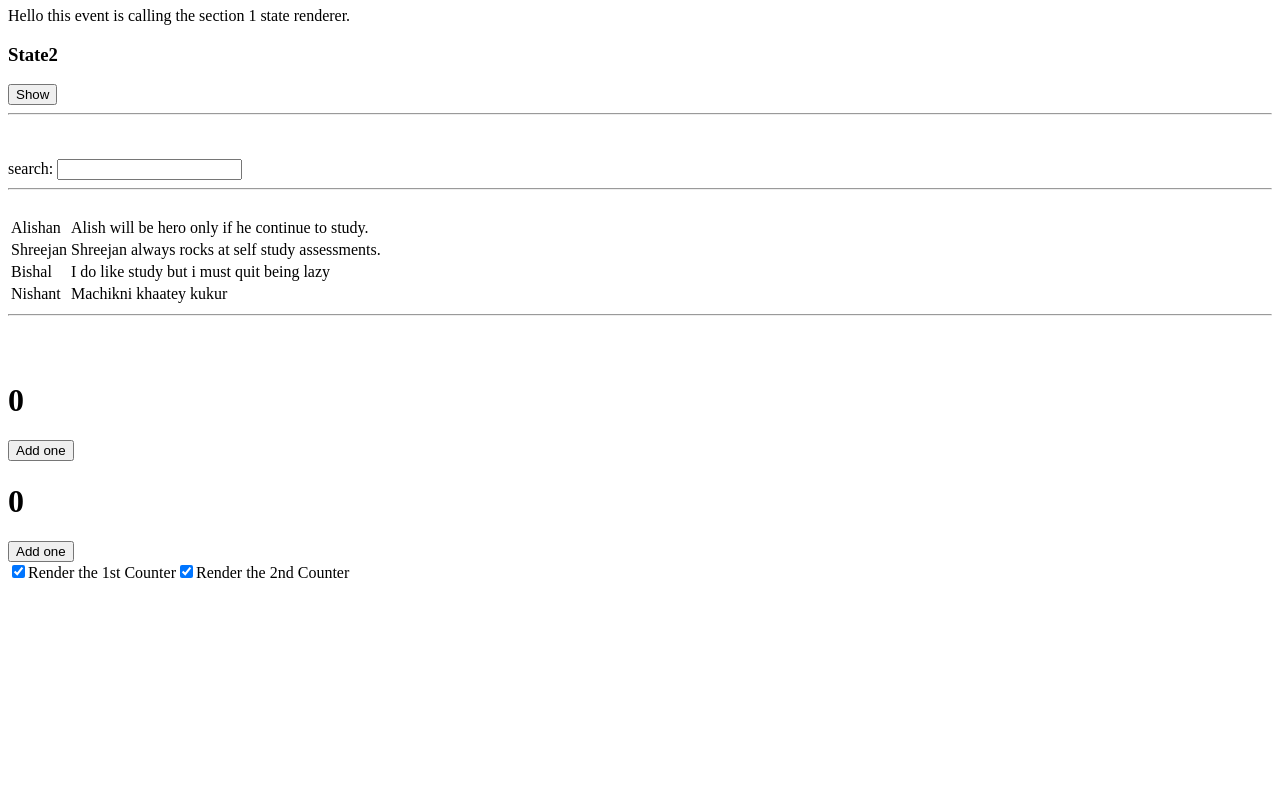
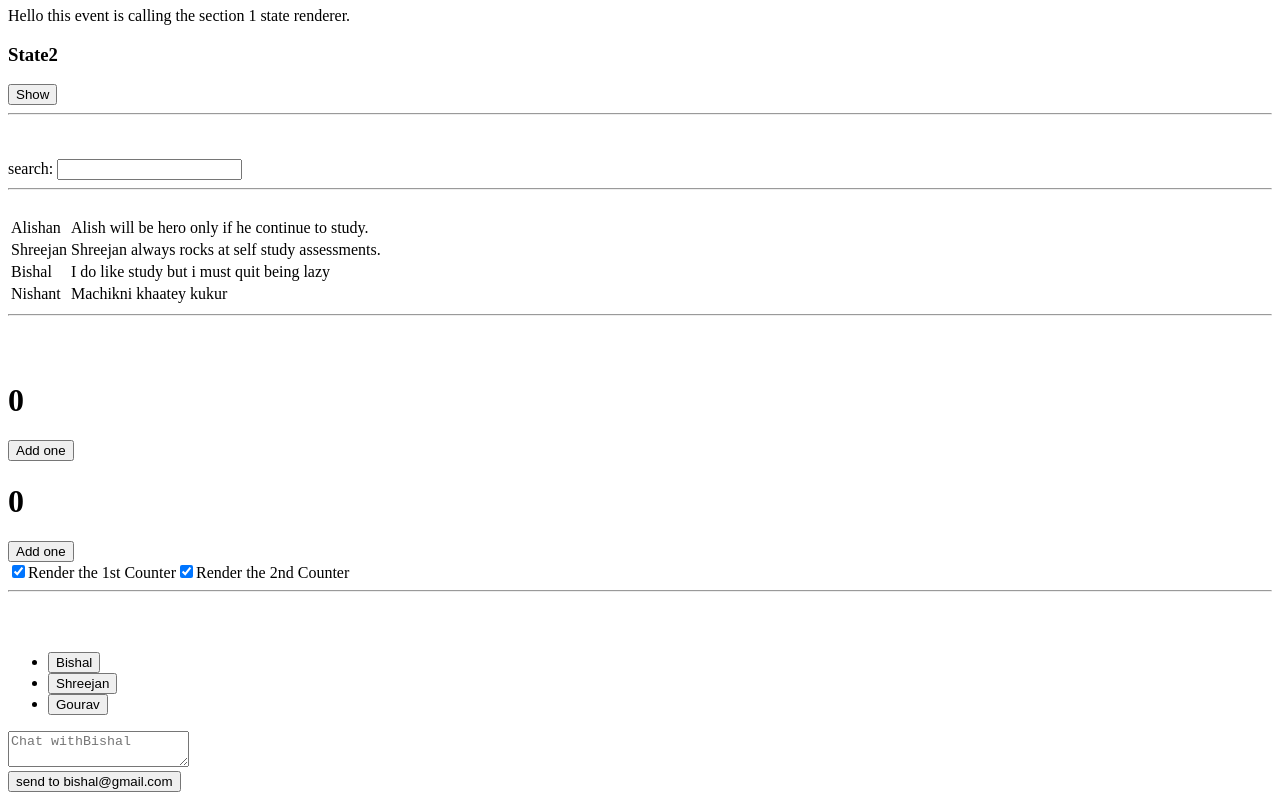
Before and after one commit to bishalkunwar/ReactJSLearning, a React (Create React App) app in the folder learning_try/: page / in a window 1280 px wide. Shown: the part 3318-4118 px from the top of the page. Before the commit the page ends 3908 px from the top, so only its background shows below. Built offline with nearby package versions, Linux system fonts and the light colour scheme.

Commit message:
example of resetting omponent's state

```diff
--- a/learning_try/src/App.js
+++ b/learning_try/src/App.js
@@ -229,6 +229,7 @@ import FormShowData from "./Components/ManagingState/FormShowEdit";
 import SharingStates from "./Components/SharingStateBetweenComponents/SharedComponents";
 import FilterLists from "./Components/SharingStateBetweenComponents/StateSetToSearchReduce";
 import App3 from "./Components/PreservingAndResettingState/App3";
+import App4 from "./Components/PreservingAndResettingState/ChatForm/App4";
 
 export default function App(){
   return(
@@ -263,6 +264,8 @@ export default function App(){
       <FilterLists/>
       <hr/><br/><br/>
       <App3/>
+      <hr/><br/><br/>
+      <App4/>
 
     </div>
 
--- /dev/null
+++ b/learning_try/src/Components/PreservingAndResettingState/ChatForm/App4.js
@@ -0,0 +1,20 @@
+import { useState } from "react";
+import Chat from "./Chat";
+import ContactList from "./ContactList";
+
+export default function App4(){
+    const[sendTo, setSendTo] = useState(contacts[0]);
+
+    return(
+        <div>
+            <ContactList contacts = {contacts} selectedContact={sendTo} onSelect={contact=>setSendTo(contact)}/>
+            <Chat key={sendTo.id} contact={sendTo}/>
+        </div>
+    );
+};
+
+const contacts = [
+    {id: 0, name: 'Bishal', email: 'bishal@gmail.com'},
+    {id: 1, name: 'Shreejan', email: 'shreejan@gmail.com'},
+    {id: 2, name: 'Gourav', email: 'gourav@gmail.com'}
+];
--- /dev/null
+++ b/learning_try/src/Components/PreservingAndResettingState/ChatForm/Chat.js
@@ -0,0 +1,12 @@
+import { useState } from "react";
+
+export default function Chat({contact}){
+    const[text, setText] = useState('');
+    return(
+        <section className="chat">
+            <textarea value={text} placeholder={'Chat with'+contact.name} onChange={e=>setText(e.target.value)} />
+            <br/>
+            <button>send to {contact.email}</button>
+        </section>
+    );
+};
--- /dev/null
+++ b/learning_try/src/Components/PreservingAndResettingState/ChatForm/ContactList.js
@@ -0,0 +1,17 @@
+import { useState } from "react";
+
+export default function ContactList({contacts, selectedContact, onSelect}){
+
+    return(
+        <section className="contact-list">
+            <ul>
+                {contacts.map(contact=>
+                <li key={contact.id}>
+                    <button onClick={()=> {onSelect(contact)}}>{contact.name}</button>
+                </li>
+                )}
+            </ul>
+
+        </section>
+    );
+};
```
